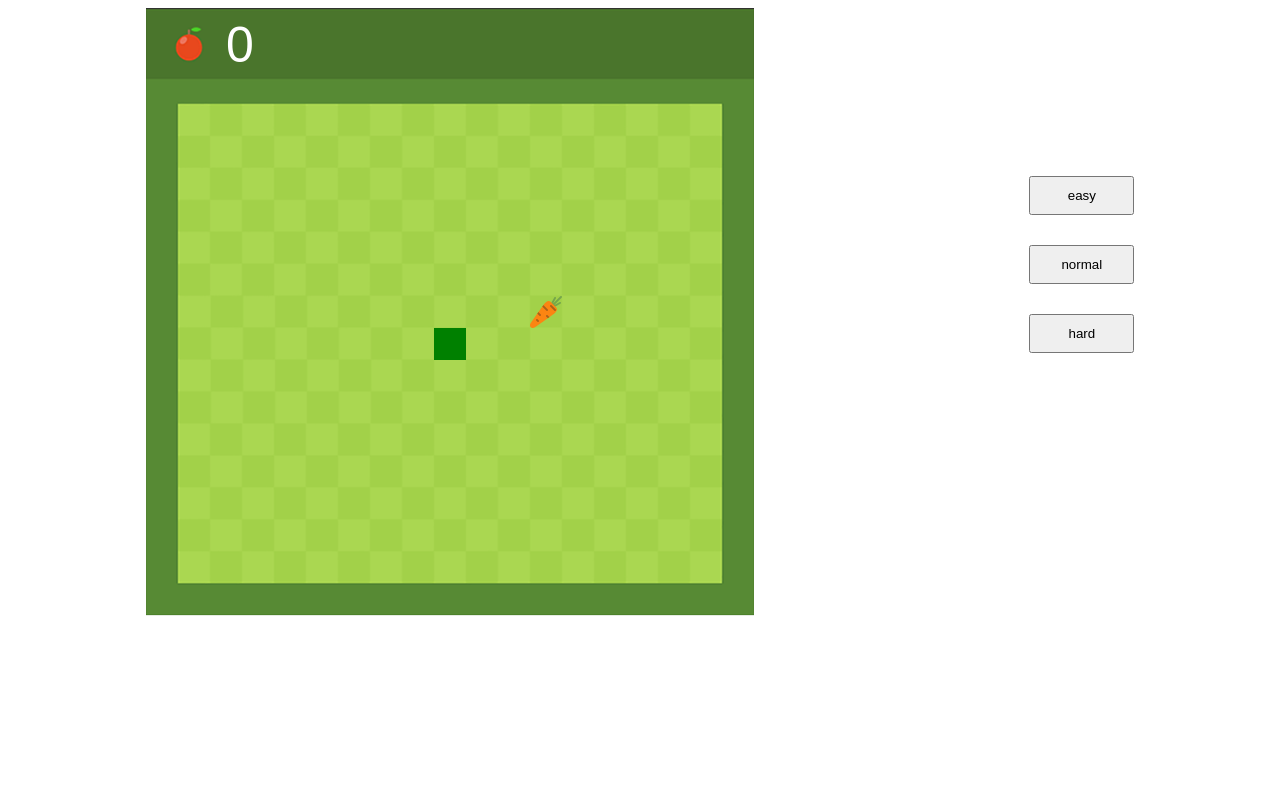
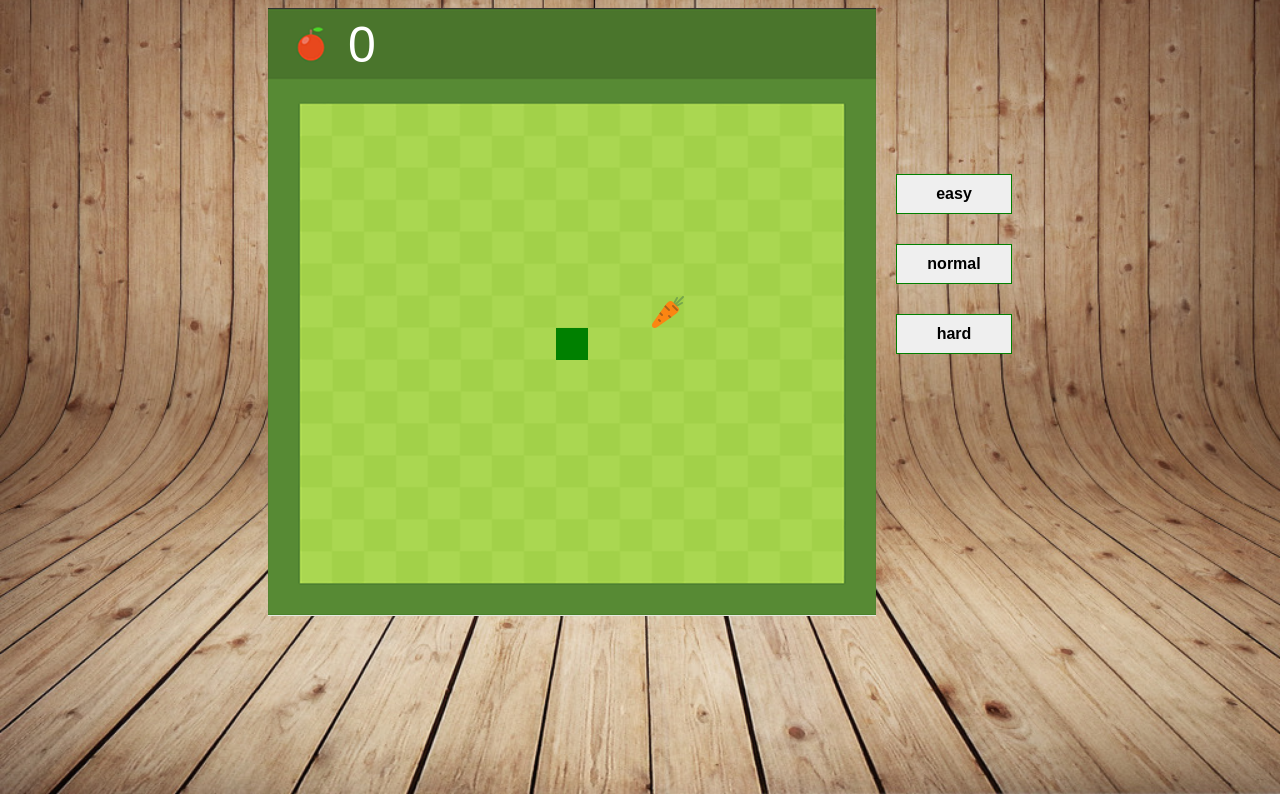
Before and after one commit to AlexeyKosov13/snakeGame, a plain HTML site: page index.html in a window 1280 px wide. Drawn offline with Linux system fonts and the light colour scheme.

Commit message:
add background

```diff
--- a/style.css
+++ b/style.css
@@ -1,30 +1,41 @@
+body {
+    background: url('./img/bg.jpg') no-repeat 50%/cover;
+}
+
 .game {
     display: flex;
-    justify-content: space-around;
+    justify-content: center;
 }
+
 .game__block {
     position: relative;
 }
+
 .control__block {
     display: flex;
     flex-direction: column;
     justify-content: center;
+    padding-left: 20px;
+
 }
-.easy__btn {
-}
+
 .btn {
     margin-bottom: 30px;
     padding: 10px 30px;
+    font-size: 16px;
+    font-weight: 700;
+    border: 1px solid green;
 }
-.normal__btn {
+
+.btn:hover {
+    cursor: pointer;
+    background-color:lightgreen;
 }
-.hard__btn {
-}
-.start__btn {
-}
+
 .hide {
     visibility: hidden;
 }
+
 .show {
     visibility: visible;
 }
@@ -32,6 +43,7 @@
 .choice__btn {
     background-color: green;
 }
+
 .modal {
     display: block;
     margin: 0 auto;
```
Also changed, not shown: img/bg.jpg (added).
